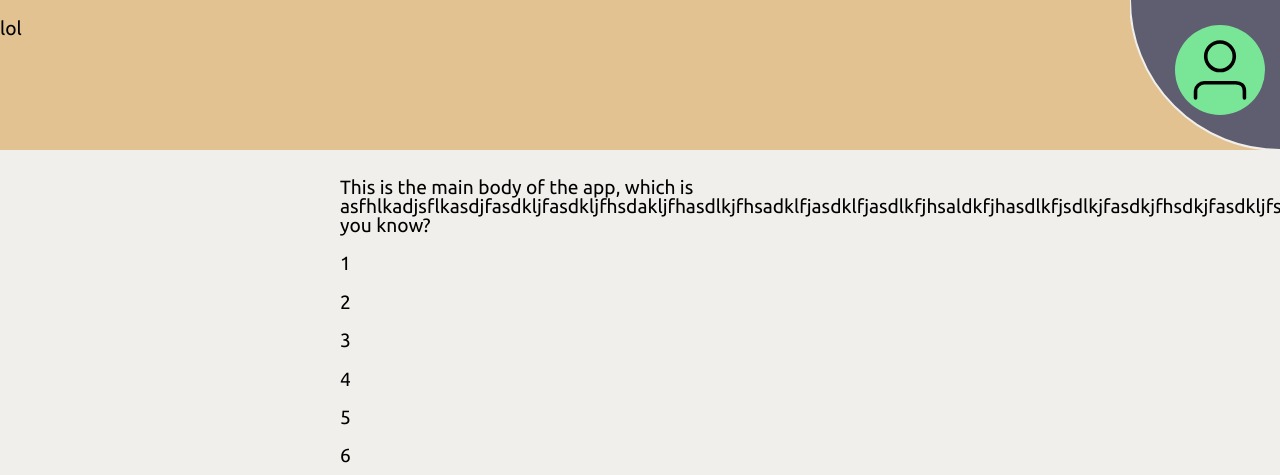
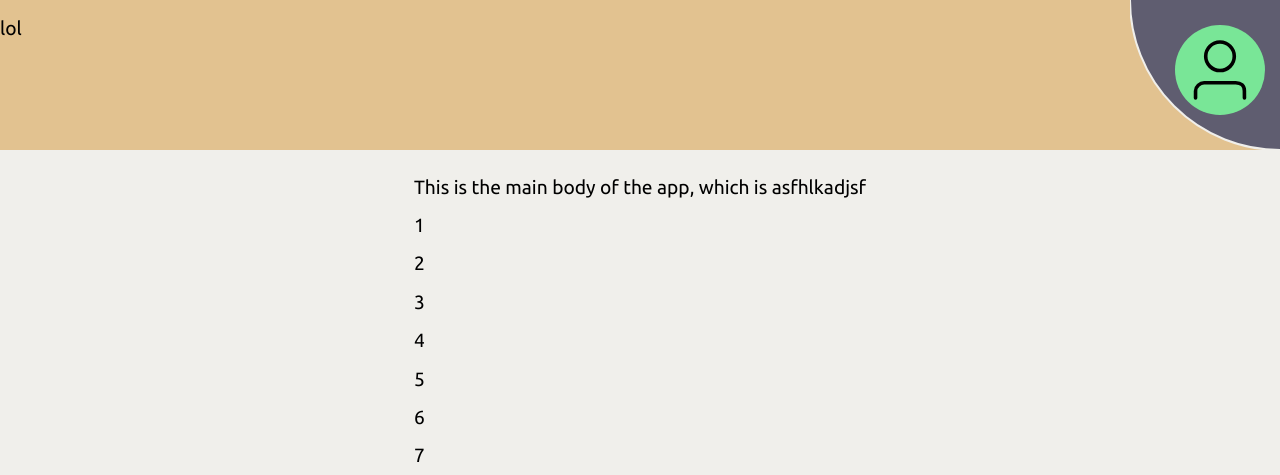
Before and after one commit to harrytallon/beannbrew-html, a Flask app: template templates/food-menu.html in a window 1280 px wide; the page is wider, and only the part inside the window is pictured. Shown: the top 475 px of that part. Run offline with Flask 3, Linux system fonts and the light colour scheme; the template is opened without the code that fills it, so the values that code supplies are empty; some libraries are stand-ins or nearby versions.

Commit message:
Update food-menu.html

```diff
--- a/templates/food-menu.html
+++ b/templates/food-menu.html
@@ -21,7 +21,7 @@
     </div>
     <div id="full-width-mainbody">
         <div id="mainbody">
-            <p>This is the main body of the app, which is asfhlkadjsflkasdjfasdkljfasdkljfhsdakljfhasdlkjfhsadklfjasdklfjasdlkfjhsaldkfjhasdlkfjsdlkjfasdkjfhsdkjfasdkljfsdkljfhskldjfhaskldjfhasdlkjfhasdlkfjhasdlkjfasdkljfhasdkljfhadsf... you know?</p>
+            <p>This is the main body of the app, which is asfhlkadjsf</p>
             <p>1</p>
             <p>2</p>
             <p>3</p>
```
